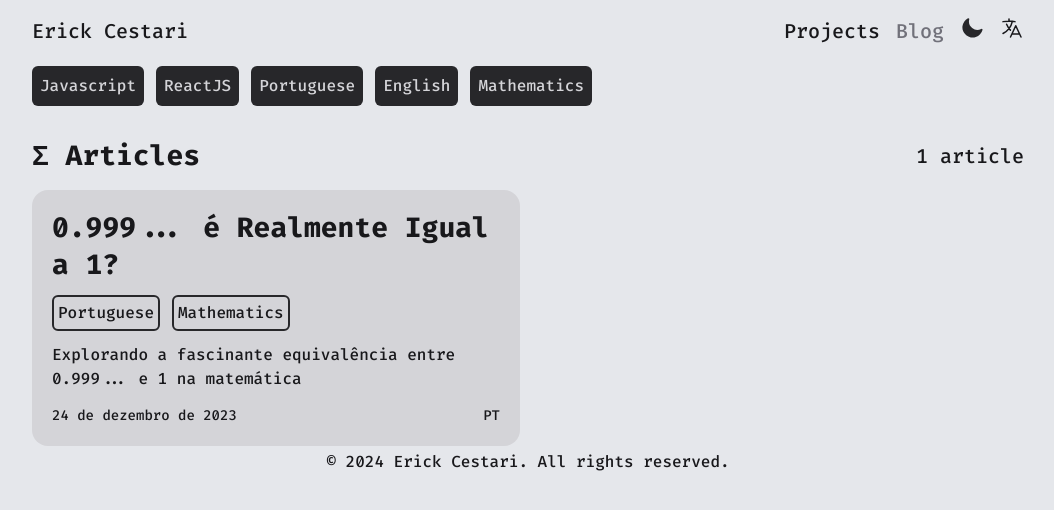
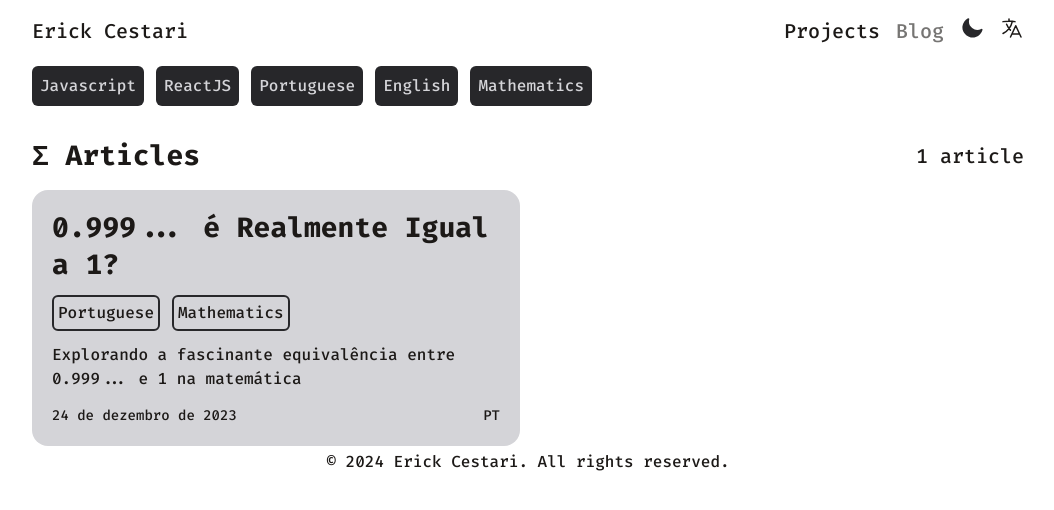
Before and after one commit to erickcestari/Portfolio, a Next.js app: page /en/blog in a window 1280 px wide. Shown: the top 510 px of the page, without its empty margins (112-1166 px from the left). Built offline with nearby package versions, Linux system fonts and the light colour scheme; what tailwind-highlightjs would draw is missing.

Commit message:
feat: add theme stone shadcnui on issue #4

```diff
--- a/src/app/[lang]/layout.tsx
+++ b/src/app/[lang]/layout.tsx
@@ -38,8 +38,8 @@ export default async function RootLayout({
 
   return (
     <html lang={dic.locale} suppressHydrationWarning>
-      <body className={`${firaCode.className} font-medium bg-gray-200 dark:bg-zinc-900 text-zinc-900 dark:text-gray-200`}>
-        <ThemeProvider attribute='class' defaultTheme="ligth" enableSystem>
+      <body className={`${firaCode.className} font-medium bg-background text-accent-foreground`}>
+        <ThemeProvider attribute='class' defaultTheme="light" enableSystem>
           <main className='mx-auto max-w-5xl p-4 transition-colors cursor-default'>
             <FadeIn>
               <Menu dic={dic} />
--- a/src/app/[lang]/page.tsx
+++ b/src/app/[lang]/page.tsx
@@ -14,7 +14,7 @@ export default async function Home({ params: { lang } }: LangType) {
   return (
     <div className='flex flex-col md:flex-row h-full space-x-2 space-y-2 mt-5'>
       <DisplayProfile profile={dataProfile} dic={dic}/>
-      <div className='flex md:h-full border-t-2 border-l-0 border-zinc-600 md:border-t-0 md:border-l-2 '>
+      <div className='flex md:h-full border-t-2 border-l-0 border-stone-600 md:border-t-0 md:border-l-2 '>
         <AboutMe dic={dic}/>
       </div>
     </div>
--- a/src/app/globals.css
+++ b/src/app/globals.css
@@ -3,49 +3,49 @@
 @tailwind utilities;
 
 @layer base {
-  :root {
+:root {
     --background: 0 0% 100%;
-    --foreground: 240 10% 3.9%;
+    --foreground: 20 14.3% 4.1%;
     --card: 0 0% 100%;
-    --card-foreground: 240 10% 3.9%;
+    --card-foreground: 20 14.3% 4.1%;
     --popover: 0 0% 100%;
-    --popover-foreground: 240 10% 3.9%;
-    --primary: 240 5.9% 10%;
-    --primary-foreground: 0 0% 98%;
-    --secondary: 240 4.8% 95.9%;
-    --secondary-foreground: 240 5.9% 10%;
-    --muted: 240 4.8% 95.9%;
-    --muted-foreground: 240 3.8% 46.1%;
-    --accent: 240 4.8% 95.9%;
-    --accent-foreground: 240 5.9% 10%;
+    --popover-foreground: 20 14.3% 4.1%;
+    --primary: 24 9.8% 10%;
+    --primary-foreground: 60 9.1% 97.8%;
+    --secondary: 60 4.8% 95.9%;
+    --secondary-foreground: 24 9.8% 10%;
+    --muted: 60 4.8% 95.9%;
+    --muted-foreground: 25 5.3% 44.7%;
+    --accent: 60 4.8% 95.9%;
+    --accent-foreground: 24 9.8% 10%;
     --destructive: 0 84.2% 60.2%;
-    --destructive-foreground: 0 0% 98%;
-    --border: 240 5.9% 90%;
-    --input: 240 5.9% 90%;
-    --ring: 240 5.9% 10%;
+    --destructive-foreground: 60 9.1% 97.8%;
+    --border: 20 5.9% 90%;
+    --input: 20 5.9% 90%;
+    --ring: 20 14.3% 4.1%;
     --radius: 0.5rem;
   }
 
   .dark {
-    --background: 240 10% 3.9%;
-    --foreground: 0 0% 98%;
-    --card: 240 10% 3.9%;
-    --card-foreground: 0 0% 98%;
-    --popover: 240 10% 3.9%;
-    --popover-foreground: 0 0% 98%;
-    --primary: 0 0% 98%;
-    --primary-foreground: 240 5.9% 10%;
-    --secondary: 240 3.7% 15.9%;
-    --secondary-foreground: 0 0% 98%;
-    --muted: 240 3.7% 15.9%;
-    --muted-foreground: 240 5% 64.9%;
-    --accent: 240 3.7% 15.9%;
-    --accent-foreground: 0 0% 98%;
+    --background: 20 14.3% 4.1%;
+    --foreground: 60 9.1% 97.8%;
+    --card: 20 14.3% 4.1%;
+    --card-foreground: 60 9.1% 97.8%;
+    --popover: 20 14.3% 4.1%;
+    --popover-foreground: 60 9.1% 97.8%;
+    --primary: 60 9.1% 97.8%;
+    --primary-foreground: 24 9.8% 10%;
+    --secondary: 12 6.5% 15.1%;
+    --secondary-foreground: 60 9.1% 97.8%;
+    --muted: 12 6.5% 15.1%;
+    --muted-foreground: 24 5.4% 63.9%;
+    --accent: 12 6.5% 15.1%;
+    --accent-foreground: 60 9.1% 97.8%;
     --destructive: 0 62.8% 30.6%;
-    --destructive-foreground: 0 0% 98%;
-    --border: 240 3.7% 15.9%;
-    --input: 240 3.7% 15.9%;
-    --ring: 240 4.9% 83.9%;
+    --destructive-foreground: 60 9.1% 97.8%;
+    --border: 12 6.5% 15.1%;
+    --input: 12 6.5% 15.1%;
+    --ring: 24 5.7% 82.9%;
   }
 
   * {
--- a/src/components/game/CanvasGame.tsx
+++ b/src/components/game/CanvasGame.tsx
@@ -13,7 +13,7 @@ const CanvasGame: React.FC<CanvasGameProps> = (props) => {
 
   const draw = useCallback((ctx: CanvasRenderingContext2D, size: number) => {
     ctx.clearRect(0, 0, ctx.canvas.width, ctx.canvas.height);
-    const color = theme.theme === 'dark' ? '#222222' : '#dddddd';
+    const color = theme.theme === 'dark' ? '#111111' : '#f2f2f2';
 
     let x = 0;
     for (const col of matrix) {
--- a/src/components/layout/nav/NavLink.tsx
+++ b/src/components/layout/nav/NavLink.tsx
@@ -17,7 +17,7 @@ const NavLink = (props: NavLinkProps) => {
   const hrefWithLocale = `/${currentLocale}${href}`
 
   return (
-    <Link href={hrefWithLocale} onClick={() => closeMenu && closeMenu()} className={`dark:hover:text-zinc-400 hover:text-zinc-500 transition-colors ${full && "w-full"} ${pathName === hrefWithLocale && "dark:text-zinc-500 text-zinc-500"}`}>
+    <Link href={hrefWithLocale} onClick={() => closeMenu && closeMenu()} className={`transition-colors hover:opacity-60 ${full && "w-full"} ${pathName === hrefWithLocale && "opacity-60"}`}>
       <p className="text-lg">
         {name}
       </p>
--- a/src/components/profile/AboutMe.tsx
+++ b/src/components/profile/AboutMe.tsx
@@ -17,23 +17,23 @@ const AboutMe = (aboutMeProps: AboutMeProps) => {
         <h1 className="text-2xl font-black flex gap-2"><HandAnimate /> {aboutMe.hiIam} Erick Cestari</h1>
         <GameDisplay />
       </div>
-      <h1 className="text-xl font-black border-b-2 border-b-zinc-600">* {aboutMe.aboutMe}</h1>
+      <h1 className="text-xl font-black border-b-2 border-stone-600">* {aboutMe.aboutMe}</h1>
       <div className="space-y-2 font-normal">
         {aboutMe.aboutMeContent}
       </div>
-      <h1 className="text-xl font-black  border-b-2 border-b-zinc-600">* {aboutMe.mySkills}</h1>
+      <h1 className="text-xl font-black  border-b-2 border-stone-600">* {aboutMe.mySkills}</h1>
       <MySkills dic={aboutMeProps.dic}/>
-      <h1 className="text-xl font-black border-b-2 border-b-zinc-600">* {aboutMe.experience}</h1>
+      <h1 className="text-xl font-black border-b-2 border-stone-600">* {aboutMe.experience}</h1>
       <div className="space-y-2">
         <p>
           {aboutMe.experienceContent}
         </p>
         <p>
           {aboutMe.youCanView}
-          <Link href="/projects" className="text-blue-600 font-bold hover:underline"> {aboutMe.here}</Link> {aboutMe.orAt} <Link href="https://github.com/erickcestari" target="_blank" className="text-blue-600 font-bold hover:underline">github</Link>.
+          <Link href="/projects" className="text-blue-500 font-bold hover:underline"> {aboutMe.here}</Link> {aboutMe.orAt} <Link href="https://github.com/erickcestari" target="_blank" className="text-blue-500 font-bold hover:underline">github</Link>.
         </p>
       </div>
-      <h1 className="text-xl font-black border-b-2 border-b-zinc-600">* {aboutMe.contacts}</h1>
+      <h1 className="text-xl font-black border-b-2 border-stone-600">* {aboutMe.contacts}</h1>
       <div className="flex space-x-4">
         <Contacts title="Github" url="https://github.com/erickcestari" src="github.svg" />
         <Contacts title="Linkedin" url="https://www.linkedin.com/in/erick-cestari" src="linkedin.svg" />
--- a/src/components/profile/DisplayProfile.tsx
+++ b/src/components/profile/DisplayProfile.tsx
@@ -1,6 +1,6 @@
 import Image from "next/image";
-import { MapPinIcon } from "@heroicons/react/20/solid";
 import { GithubProfileType } from "@/types/GithubProfileType";
+import { MapPinIcon } from "@heroicons/react/24/outline";
 
 interface DisplayProfileProps {
   profile: GithubProfileType
@@ -21,10 +21,10 @@ const DisplayProfile = ({ profile, dic }: DisplayProfileProps) => {
         </div>
         <div>
           <h1 className="text-lg">{profile.name}</h1>
-          <h2 className="text-sm text-neutral-400">{profile.login}</h2>
+          <h2 className="text-sm">{profile.login}</h2>
           <p className="text-xs">{profile.bio}</p>
         </div>
-        <div className="flex items-center text-sm text-neutral-400">
+        <div className="flex items-center text-sm">
           <MapPinIcon className="w-4 h-4" />
           <p>{profile.location}</p>
         </div>
--- a/src/components/projects/DisplayGithubRepository.tsx
+++ b/src/components/projects/DisplayGithubRepository.tsx
@@ -10,11 +10,11 @@ interface DisplayGithubRepositoryProps {
 const DisplayGithubRepository = (props: DisplayGithubRepositoryProps) => {
   const { githubRepository, dic } = props
   return (
-    <div className="bg-white shadow-md rounded-lg p-4 dark:bg-zinc-950 flex flex-col justify-between max-h-60 overflow-hidden">
+    <div className="shadow-md rounded-lg p-4 bg-secondary text-secondary-foreground flex flex-col justify-between max-h-60 overflow-hidden">
       <div>
         <div className="flex flex-row justify-between">
           <h2 className="text-xl font-semibold">{githubRepository.name}</h2>
-          <div className="text-gray-700 dark:text-zinc-200 flex justify-center items-center space-x-1">
+          <div className="text-primary flex justify-center items-center space-x-1">
             <StarIcon height={17}/>
             <p>{githubRepository.stargazers_count}</p>
           </div>
@@ -23,7 +23,7 @@ const DisplayGithubRepository = (props: DisplayGithubRepositoryProps) => {
           {`${githubRepository.description && githubRepository.description.length > 50 ? githubRepository.description.slice(0, 50).concat("...") : githubRepository.description}`}
         </p>
         <div className="mt-4">
-          <span className="text-gray-700 dark:text-zinc-200 text-md">{dic.projects.language}: {githubRepository.language}</span>
+          <span className="text-primary text-md">{dic.projects.language}: {githubRepository.language}</span>
         </div>
       </div>
       <div className="mt-2">
@@ -31,7 +31,7 @@ const DisplayGithubRepository = (props: DisplayGithubRepositoryProps) => {
           href={githubRepository.html_url}
           target="_blank"
           rel="noopener noreferrer"
-          className="text-blue-600 font-bold hover:underline"
+          className="text-blue-500 font-bold hover:underline"
         >
           {dic.projects.viewOnGithub}
         </Link>
```
